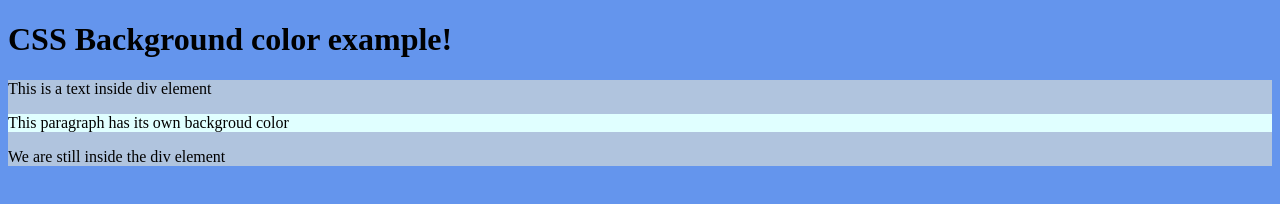
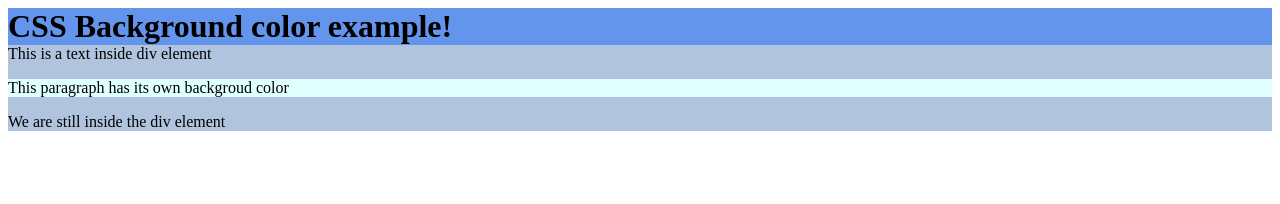
Before and after one commit to Ru7w1k/freshersbatch-jul17, a plain HTML site: page Assignments/CSS/01_bgcolor.html in a window 1280 px wide. Drawn offline with Linux system fonts and the light colour scheme.

Commit message:
01 modified

```diff
--- a/Assignments/CSS/01_bgcolor.css
+++ b/Assignments/CSS/01_bgcolor.css
@@ -1,5 +1,6 @@
-* {
+h1 {
   background-color: #6495ED;
+  margin: 0px;
 }
 
 p {
```
